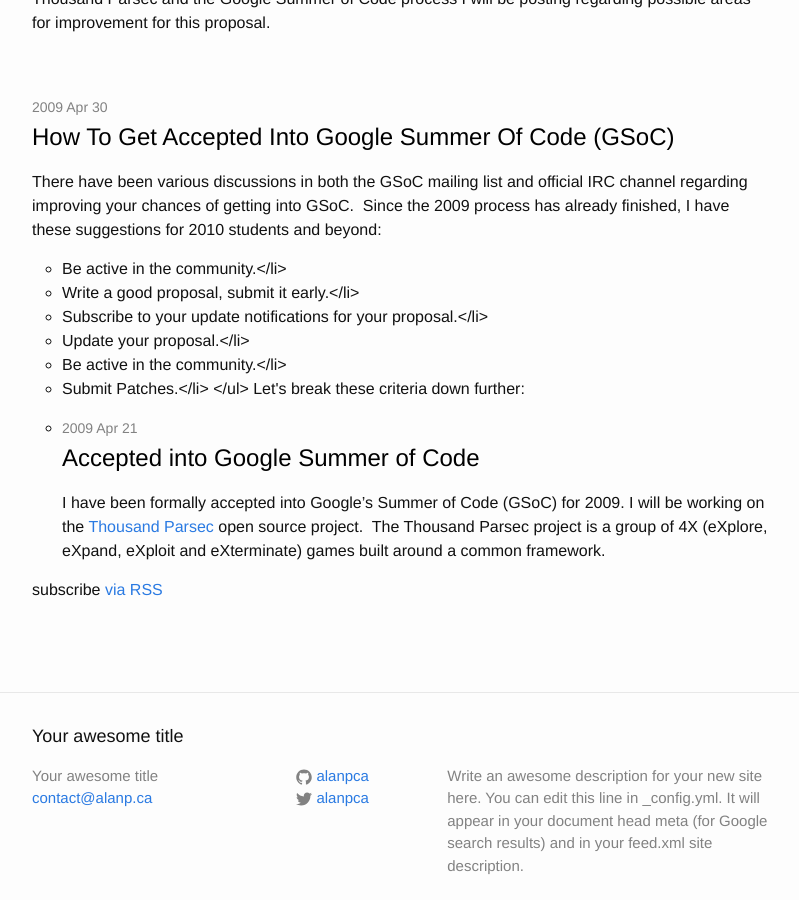
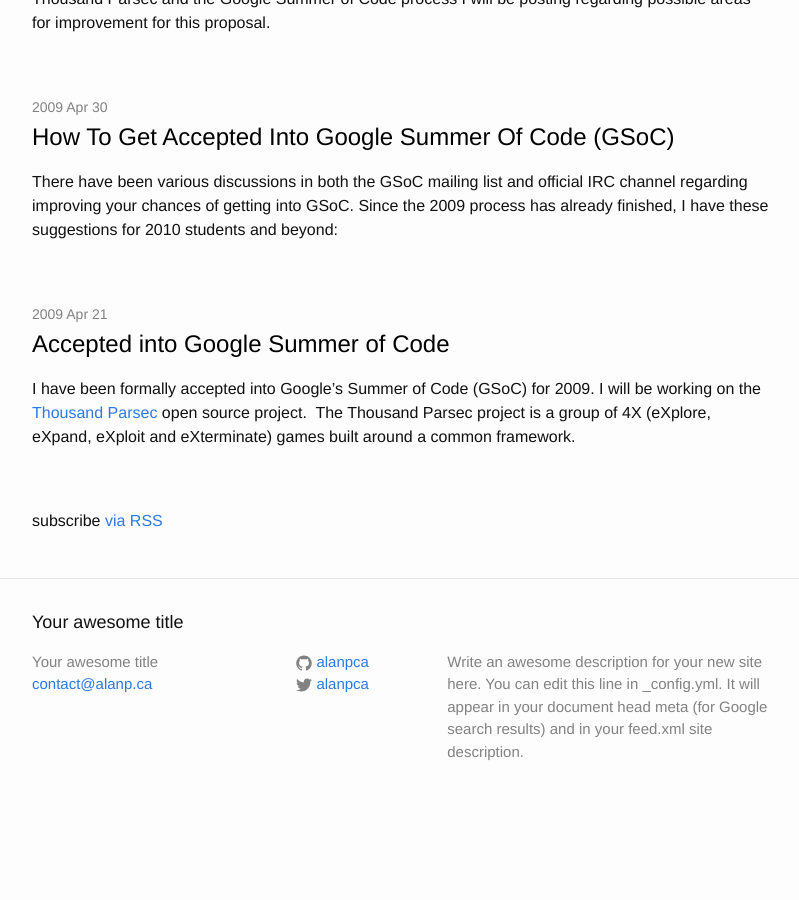
Before and after one commit to alanpca/blog, a Jekyll site: the page built from index.html, in a window 1280 px wide and 900 px high, scrolled down 2483 px. Shown: the whole window, without its empty margins (238-1037 px from the left). Built offline with Jekyll 4.4.1, drawn with Linux system fonts in a browser that asks for light colours; after the commit the page ends 3306 px from its top, so only the background shows below that.

Commit message:
Nuke broken imported excerpt

```diff
--- a/_posts/2009-04-30-how-to-get-accepted-into-google-summer-of-code-gsoc.md
+++ b/_posts/2009-04-30-how-to-get-accepted-into-google-summer-of-code-gsoc.md
@@ -5,14 +5,6 @@
 title: How To Get Accepted Into Google Summer Of Code (GSoC)
 author_login: admin
 author_email: github@laudicina.net
-excerpt: "There have been various discussions in both the GSoC mailing list and official
-  IRC channel regarding improving your chances of getting into GSoC.&nbsp; Since the
-  2009 process has already finished, I have these suggestions for 2010 students and
-  beyond:\r\n<ul>\r\n\t<li>Be active in the community.<&#47;li>\r\n\t<li>Write a good
-  proposal, submit it early.<&#47;li>\r\n\t<li>Subscribe to your update notifications
-  for your proposal.<&#47;li>\r\n\t<li>Update your proposal.<&#47;li>\r\n\t<li>Be
-  active in the community.<&#47;li>\r\n\t<li>Submit Patches.<&#47;li>\r\n<&#47;ul>\r\nLet's
-  break these criteria down further:\r\n"
 wordpress_id: 17
 wordpress_url: http://alanp.ca/blog/?p=17
 date: '2009-04-30 15:17:01 -0400'
```
